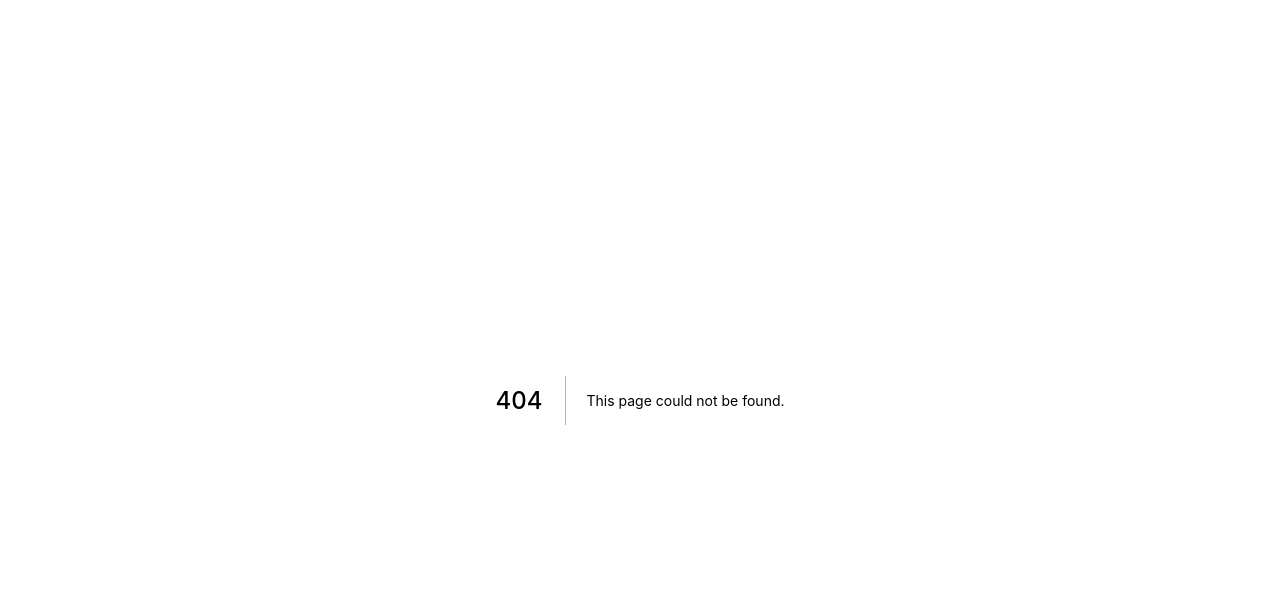
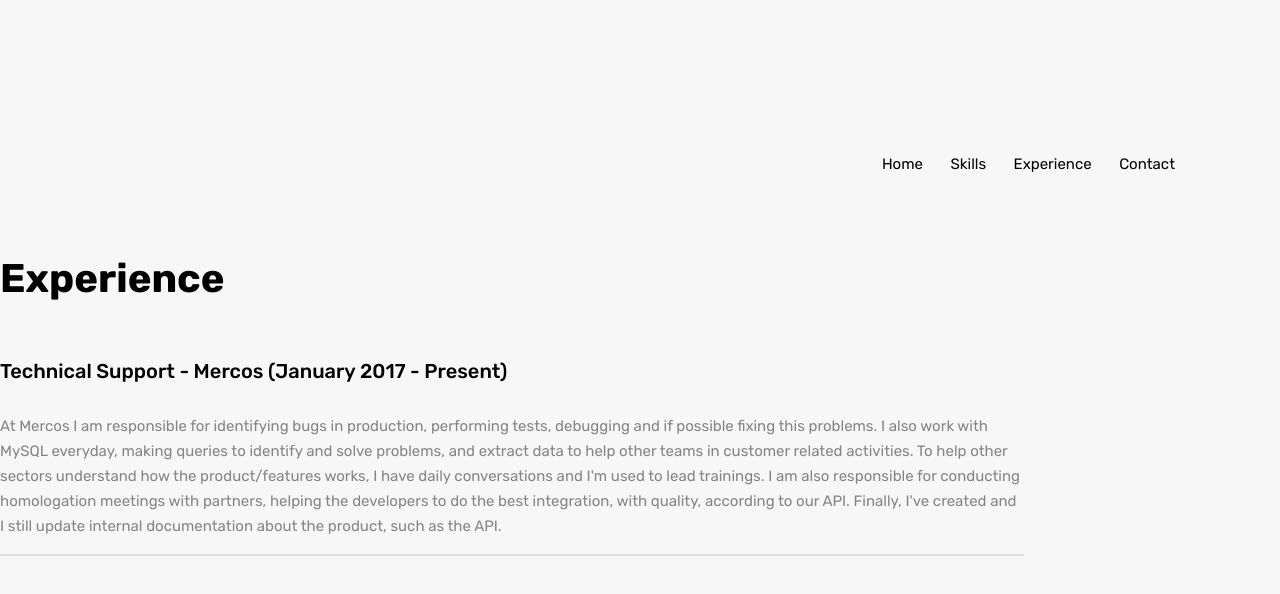
Before and after one commit to lauraziebarth/site, a Next.js app: page /experience in a window 1280 px wide. Before the commit this address had no page. Shown: the top 594 px of the page. Built offline with nearby package versions, Linux system fonts and the light colour scheme.

Commit message:
create experience page

```diff
--- /dev/null
+++ b/pages/experience.js
@@ -0,0 +1,97 @@
+import Link from 'next/link'
+
+export default function Experience() {
+    return (
+      <main>
+
+        <div className="page-box">
+
+          <div className="right-menu">
+          <Link href="/">
+            <a>Home</a>
+          </Link>
+          <Link href="/skills">
+            <a>Skills</a>
+          </Link>
+          <Link href="/experience">
+            <a>Experience</a>
+          </Link>
+          <Link href="/contact">
+            <a>Contact</a>
+          </Link>
+          </div>
+
+          <div>
+          <h1>Experience</h1>
+          </div>
+
+          <h2>Technical Support - Mercos (January 2017 - Present)</h2>
+
+          <p>
+            At Mercos I am responsible for identifying bugs in production, performing tests, debugging and if possible fixing this problems.
+            I also work with MySQL everyday, making queries to identify and solve problems, and extract data to help other teams in customer related activities.
+            To help other sectors understand how the product/features works, I have daily conversations and I'm used to lead trainings.
+            I am also responsible for conducting homologation meetings with partners, helping the developers to do the best integration, with quality, according to our API. Finally, I've created and I still update internal documentation about the product, such as the API.
+          </p>
+
+          <div style={{ borderTop: "2px solid #dedede ", width: "80%"}}></div>
+        </div>
+
+        <style jsx>
+          {`
+            .page-box {
+              display: flex;
+              flex-direction: column;
+              background-color: #f7f7f7;
+              max-width: 1300px;
+              margin: 100px auto;
+              justify-content: space-between;
+            }
+
+            .right-menu {
+              display: flex;
+              justify-content: flex-end;
+              margin: 50px 100px;;
+              font-size: 15px;
+            }
+
+            .right-menu a:not(:last-child) {
+              padding-right: 1.5em;
+            }
+
+            .right-menu a:hover{
+              background-color: #ffc7c7;
+              border-radius: 7px;
+              transition: background-color 0.2s;
+            }
+
+            a {
+              text-decoration: none;
+              color: #000000;
+              padding: 5px;
+            }
+
+            h1 {
+              font-size: 40px;
+            }
+
+            h2 {
+              font-weight: 500;
+              font-size: 20px;
+              margin-top: 30px;
+              text-align: justify:
+              color:#565759;
+            }
+
+            p {
+              color: #858585;
+              width: 80%;
+              font-size: 15px;
+              line-height: 25px;
+            }
+          `}
+        </style>
+
+      </main>
+    )
+  }
```
